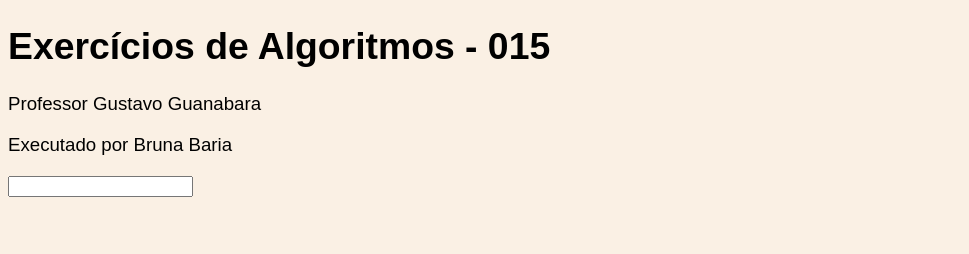
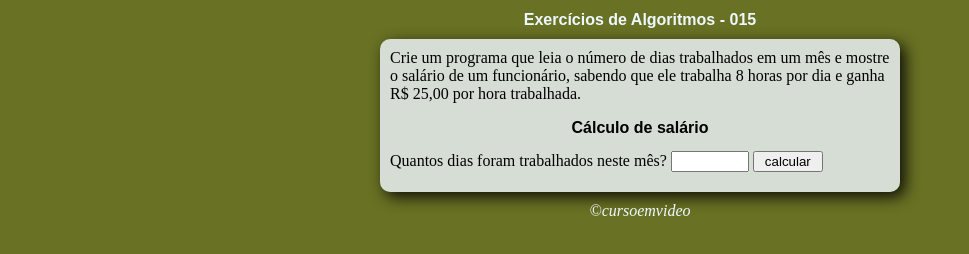
Before and after one commit to BrunaBaria/JavaScript, a plain HTML site: page Curso JavaScript/Exercícios Algorítmos/Ex.015 - Salário do Funcionário/ex.015.al.html in a window 1280 px wide. Shown: the whole page, without its empty margins (0-969 px from the left). Drawn offline with Linux system fonts and the light colour scheme.

Commit message:
update ex.015

```diff
--- a/Curso JavaScript/Exercícios Algorítmos/Ex.015 - Salário do Funcionário/ex.015.al.html
+++ b/Curso JavaScript/Exercícios Algorítmos/Ex.015 - Salário do Funcionário/ex.015.al.html
@@ -6,15 +6,25 @@
     <meta name="viewport" content="width=device-width, initial-scale=1.0">
     <meta http-equiv="X-UA-Compatible" content="ie=edge">
     <title>Algorítimos</title>
-    <link rel="stylesheet" href="ex.015.css">
+    <link rel="stylesheet" href="style.ex.015.css">
 </head>
+<header>
+    <h1>
+        Exercícios de Algoritmos - 015
+    </h1>
+</header>
 <body>
-<h1>
-    Exercícios de Algoritmos - 015
-</h1>
-    <p>Professor Gustavo Guanabara</p>
-    <p>Executado por Bruna Baria</p>
-    <!--Crie um programa que leia o número de dias trabalhados em um mês e mostre o salário de um funcionário, sabendo que ele trabalha 8 horas por dia e ganha R$ 25,00 por hora trabalhada. -->
-    <input type="number" name="" id="">
+    <section>
+            Crie um programa que leia o número de dias trabalhados em um mês e mostre o salário de um funcionário, sabendo que ele trabalha 8 horas por dia e ganha R$ 25,00 por hora trabalhada.</p>
+
+            <h2>Cálculo de salário</h2>
+        <div>
+            Quantos dias foram trabalhados neste mês? <input type="number" name="txtdias" id="txtdias" min="0">
+            <input type="button" value="calcular" onclick="calcular()">
+        </div>
+        <div id="res"> </div>
+    </section>
+    <script src="script.ex.015.js"></script>
+    <footer>&copy;cursoemvideo</footer>
 </body>
 </html>
--- a/Curso JavaScript/Exercícios Algorítmos/Ex.015 - Salário do Funcionário/ex.015.css
+++ /dev/null
@@ -1,4 +0,0 @@
-body{background-color: rgb(250, 240, 228);
-    font: normal 14pt arial;
-}
-h1{font:bolder 16pt}
--- /dev/null
+++ b/Curso JavaScript/Exercícios Algorítmos/Ex.015 - Salário do Funcionário/script.ex.015.js
@@ -0,0 +1,13 @@
+function calcular(){
+    var res = document.querySelector('div#res')
+    var txtdias = document.querySelector('input#txtdias')
+
+    var diasTrab = Number(txtdias.value)
+    var horasDia = 8
+    var horaTrab = 25
+    var salarioPorDia= horasDia*horaTrab
+
+    var salario = salarioPorDia*diasTrab
+
+    res.innerHTML = `O funcionário receberá <strong>R$ ${salario.toFixed(2).replace('.',',')}</strong> de salário este mês`
+}
--- /dev/null
+++ b/Curso JavaScript/Exercícios Algorítmos/Ex.015 - Salário do Funcionário/style.ex.015.css
@@ -0,0 +1,33 @@
+body{
+    background-color: rgb(105, 113, 36);
+}
+h1{
+    color: aliceblue;
+    font: bolder 12pt arial;
+    text-align: center;
+}
+h2{
+    font: bolder 12pt arial;
+    text-align: center;
+}
+section{
+    background-color: rgba(240, 248, 255, 0.802);
+    padding: 10px;
+    border-radius: 10px;
+    box-shadow: 5px 5px 15px rgba(0, 0, 0, 0.889);
+    margin: auto;
+    width: 500px;
+
+}
+footer{
+    color: aliceblue;
+    text-align: center;
+    font-style: italic;
+    margin-top: 10px;
+}
+input{
+    width: 70px;
+}
+div#res{
+    margin-top: 10px;
+}
```
